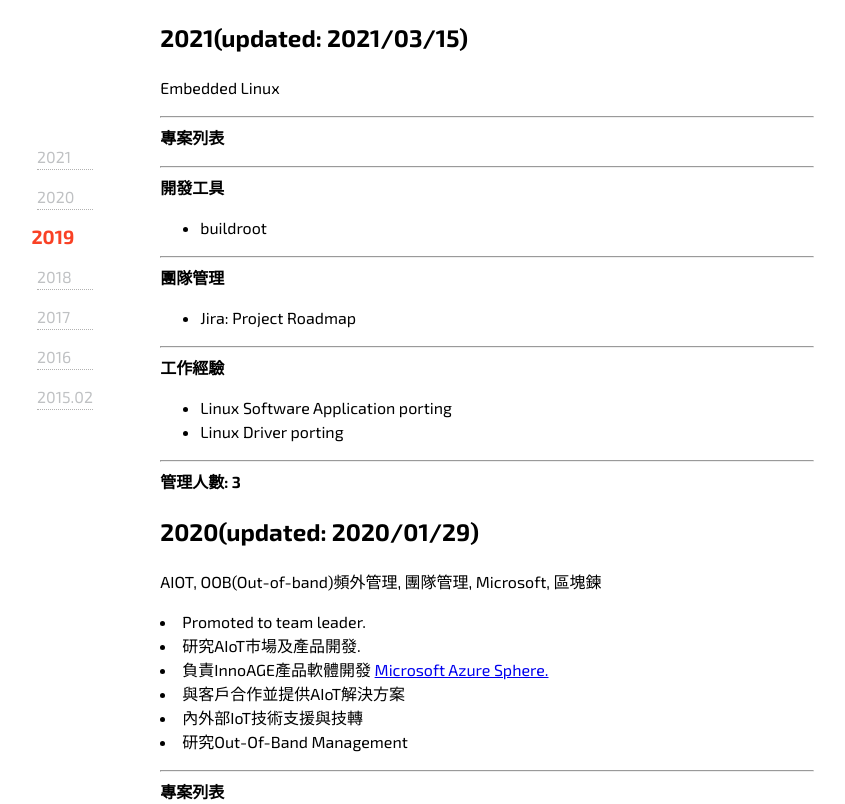
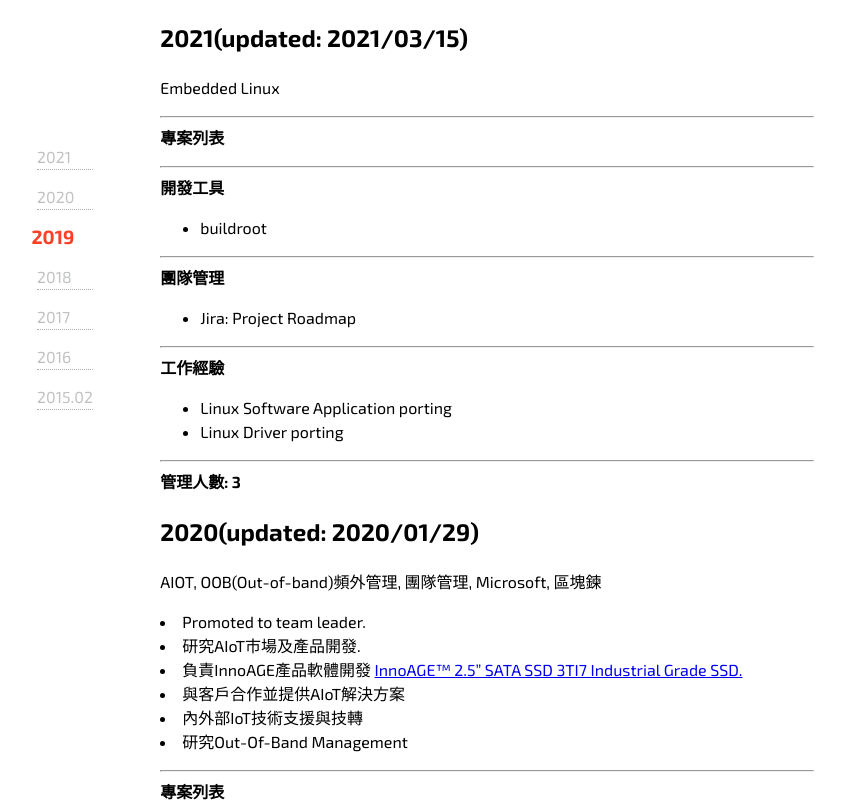
Before and after one commit to Shaing/ahtimeline, a plain HTML site: page index.html in a window 1280 px wide. Shown: the top 804 px of the page, without its empty margins (153-998 px from the left). Drawn offline with nearby package versions, Linux system fonts and the light colour scheme.

Commit message:
modify innoage url of 2020

```diff
--- a/index.html
+++ b/index.html
@@ -123,7 +123,7 @@
                 <p>AIOT, OOB(Out-of-band)頻外管理, 團隊管理, Microsoft, 區塊鍊</p>
                 <li>Promoted to team leader.</li>
                 <li>研究AIoT市場及產品開發.</li>
-                <li>負責InnoAGE產品軟體開發 <a href="https://azure.microsoft.com/zh-tw/services/azure-sphere/">Microsoft Azure Sphere.</a></li>
+                <li>負責InnoAGE產品軟體開發 <a href="https://www.innodisk.com/tw/products/flash-storage/ssd/25_innoage_ssd">InnoAGE™ 2.5” SATA SSD 3TI7 Industrial Grade SSD.</a></li>
                 <li>與客戶合作並提供AIoT解決方案</li>
                 <li>內外部IoT技術支援與技轉</li>
                 <li>研究Out-Of-Band Management</li>
```
